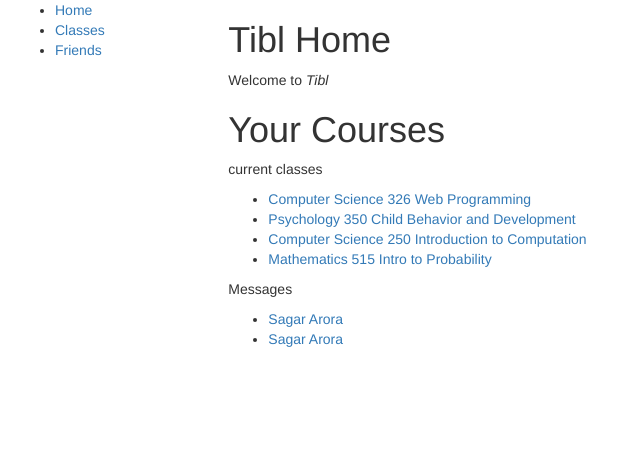
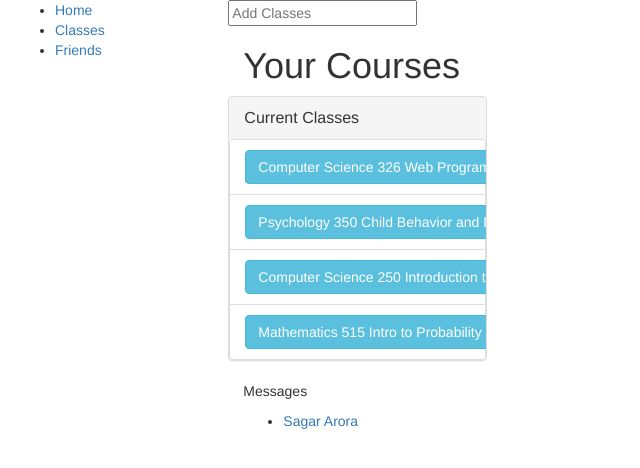
Before and after one commit to jagath-jaikumar/326-Project, a Django app: page /Tibl/1 in a window 1280 px wide. Shown: the top 468 px of the page, without its empty margins (0-640 px from the left). Run offline with Django 3.2, Linux system fonts and the light colour scheme; data comes from the database, SQL or seed files in the repository; some libraries are stand-ins or nearby versions.

Commit message:
classes displaying prettily in home

```diff
--- a/WIP/Tibl/templates/index.html
+++ b/WIP/Tibl/templates/index.html
@@ -1,32 +1,60 @@
 {% extends "base_generic.html" %}
 
 {% block content %}
-<h1>Tibl Home</h1>
-
-  <p>Welcome to <em>Tibl</em></p>
+<div class="col-md-3">
+	<div class="row no-margin">
+		<form class="navbar-search">
+			<input type="text" class="search-query full" placeholder="Add Classes">
+		</form>
+	</div>
 	<h1>Your Courses</h1>
 	{% if section_list %}
-	    <p>current classes</p>
-	    <ul>
+	<div class="row">
+		<div class="panel-group">
+			<div class="panel panel-default">
+				<div class="panel-heading">
+					<a data-toggle="collapse" href="#current_class_dropdown" role="button" aria-expanded="true" aria-controls="collapseExample" class="panel-title">
+						<p class="panel-title">
+							Current Classes
+						</p>
+					</a>
+				</div>
+				<div id="current_class_dropdown" class="collapse in" style="overflow:hidden">
 					{% for section in section_list %}
-	      <li>
-	        <a href="{% url 'class' section.pk %}">{{ section.course.department }} {{ section.course.number }} {{ section.course.name }}</a>
+					<li class="list-group-item">
+						<a href="{% url 'class' section.pk %}" class="btn btn-info class_btn" role="button">
+							{{ section.course.department }} {{ section.course.number }} {{ section.course.name }}
+						</a>
 					</li>
 					{% endfor %}
-
-	    </ul>
+				</div>
+			</div>
+		</div>
+	</div>
 	{% endif %}
-
-	    {% if past_course_list %}
-	    <p>past classes</p>
-	    <ul>
-	      {% for course in past_course_list %}
-	      <li>
-	        <p>{{ course.department }} {{ course.number }} {{ course.name }}</p>
+	{% if past_section_list %}
+	<div class="row">
+		<div class="panel-group">
+			<div class="panel panel-default">
+				<div class="panel-heading">
+					<a data-toggle="collapse" href="#current_class_dropdown" role="button" aria-expanded="true" aria-controls="collapseExample" class="panel-title">
+						<p class="panel-title">
+							Current Classes
+						</p>
+					</a>
+				</div>
+				<div id="current_class_dropdown" class="collapse in" style="overflow:hidden">
+					{% for section in past_section_list %}
+					<li class="list-group-item">
+						<a href="{% url 'class' section.pk %}" class="btn btn-info class_btn" role="button">
+							{{ section.course.department }} {{ section.course.number }} {{ section.course.name }}
+						</a>
 					</li>
 					{% endfor %}
-
-	    </ul>
+				</div>
+			</div>
+		</div>
+	</div>
 	{% endif %}
 
 	{% if have_messaged %}
@@ -41,3 +69,116 @@
 	</ul>
 	{% endif %}
 	{% endblock %}
+
+
+
+<div class="col-md-6">
+
+	<div class="form-group border border-dark">
+		<label for="PostArea">New Post</label>
+		<textarea class="form-control" id="new_post" rows="3" placeholder="Write a new post..."></textarea>
+		<div class="input-group">
+			<div class="input-group-btn">
+				<select class="form-control" id="class_select">
+					<option>CS 187</option>
+					<option>MA 132</option>
+					<option>PH 152</option>
+					<option>CH 112</option>
+					<option>AR 101</option>
+				</select>
+				<button type="button" class="btn btn-primary" id="post_button">Post!</button>
+			</div>
+		</div>
+	</div>
+	<div class="panel panel-default">
+		<div class="panel-heading">
+			<h3 class="panel-title">Bobby J</h3>
+		</div>
+		<div class="panel-body">
+			Gee whiz, what a great lecture! Tim Richards delivering a classic once again!
+		</div>
+		<div class="panel-footer">
+			CS 187
+		</div>
+	</div>
+	<div class="panel panel-default">
+		<div class="panel-heading">
+			<h3 class="panel-title">Casey Wako</h3>
+		</div>
+		<div class="panel-body">
+			Darn I'm bored, I can't wait until I get to CS 230 with your boy T.Rich later!
+		</div>
+		<div class="panel-footer">
+			MA 132
+		</div>
+	</div>
+	<div class="panel panel-default">
+		<div class="panel-heading">
+			<h3 class="panel-title">You</h3>
+		</div>
+		<div class="panel-body">
+			Drew a picture of my favorite professor in Art today!
+		</div>
+		<div class="panel-footer">
+			AR 101
+		</div>
+	</div>
+	<div class="panel panel-default">
+		<div class="panel-heading">
+			<h3 class="panel-title">Lynn Jenner</h3>
+		</div>
+		<div class="panel-body">
+			Physics makes no sense, anyone want to study for the exam later?
+		</div>
+		<div class="panel-footer">
+			PH 152
+		</div>
+	</div>
+</div>
+
+<div class="col-md-3">
+	<div class="row no-margin">
+		<form class="navbar-search">
+			<input type="text" class="search-query full" placeholder="Search Contacts">
+		</form>
+	</div>
+	<div class="row">
+		<div class="panel-group">
+			<div class="panel panel-default">
+				<div class="panel-heading">
+					<p class="panel-title">
+						<a data-toggle="collapse" href="#recent_contacts_dropdown" role="button" aria-expanded="true" aria-controls="collapseExample">Recently Contacted</a>
+					</p>
+				</div>
+				<div id="recent_contacts_dropdown" class="collapse in">
+					<ul class="list-group">
+						<a><li class="list-group-item"><span class="badge">4</span>Bobby J</li></a>
+						<a><li class="list-group-item"><span class="badge">1</span>Daniel Tyson</li></a>
+						<a><li class="list-group-item"><span class="badge"></span>John Stephen</li></a>
+						<a><li class="list-group-item"><span class="badge">5</span>Wally O.</li></a>
+						<a><li class="list-group-item"><span class="badge">29</span>Lynn Jenner</li></a>
+					</ul>
+				</div>
+			</div>
+		</div>
+	</div>
+	<div class="row">
+		<div class="panel-group">
+			<div class="panel panel-default">
+				<div class="panel-heading">
+					<p class="panel-title">
+						<a data-toggle="collapse" href="#classmates_dropdown" role="button" aria-expanded="true" aria-controls="collapseExample">Other Classmates</a>
+					</p>
+				</div>
+				<div id="classmates_dropdown" class="collapse in">
+					<ul class="list-group">
+						<a><li class="list-group-item">Casey Wako</li></a>
+						<a><li class="list-group-item">Geoff Sesh</li></a>
+						<a><li class="list-group-item">Danni T.</li></a>
+						<a><li class="list-group-item">Orrin H.</li></a>
+					</ul>
+				</div>
+			</div>
+		</div>
+	</div>
+</div>
--- a/WIP/Tibl/views.py
+++ b/WIP/Tibl/views.py
@@ -7,16 +7,19 @@ from django.db.models import Q
 from .models import Course, Section, Post, Student, Teacher, Department, Message
 
 def index(request, pk):
-    past_course_list = Section.objects.filter(students=pk).filter(~(Q(year=2018) & Q(season='Sp')))
+    past_section_list = Section.objects.filter(students=pk).filter(~(Q(year=2018) & Q(season='Sp')))
     section_list = Section.objects.filter(students=pk).filter(season='Sp').filter(year=2018)
     have_messaged = [message.receiver for message in Message.objects.filter(sender=pk)] +\
                     [message.sender for message in Message.objects.filter(receiver=pk)]
+
+    # remove non-distinct elements
+    have_messaged = list(set(have_messaged))
 
     return render(
         request,
         'index.html',
         context={
-        'past_course_list': past_course_list,
+        'past_section_list': past_section_list,
         'section_list': section_list,
         'have_messaged': have_messaged,
         'cur_user': pk,
```
Lines whose indentation alone changed are shown as unchanged.
